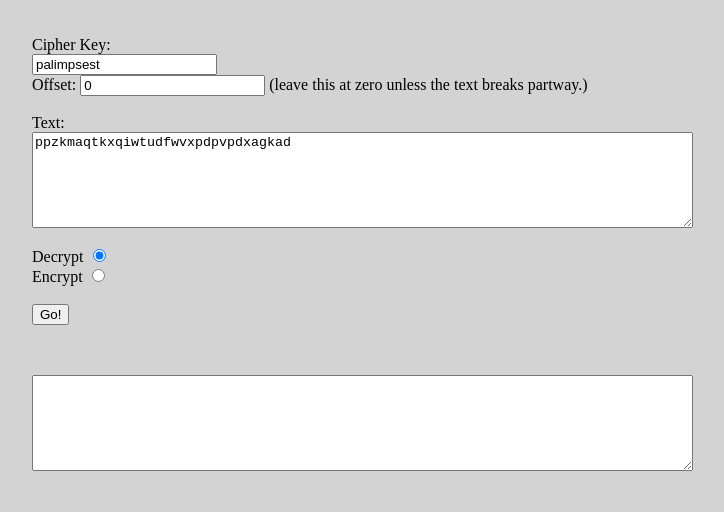
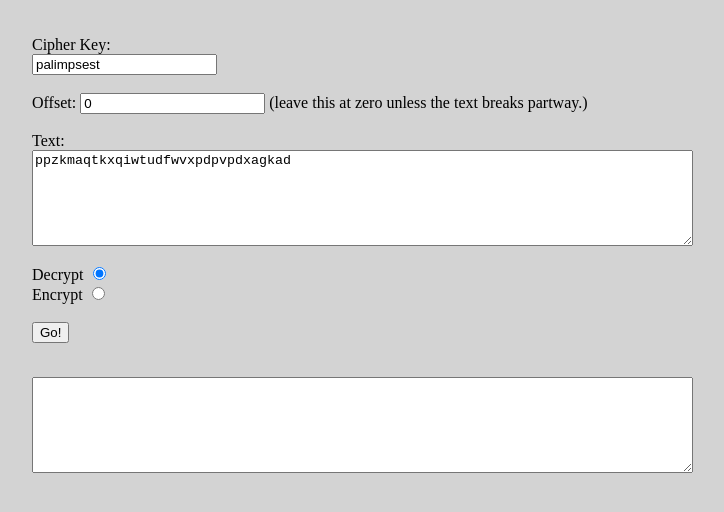
Before and after one commit to flashdas/cipher, a plain HTML site: page index.html in a window 1280 px wide. Shown: the part 104-616 px from the top of the page, without its empty margins (32-756 px from the left). Drawn offline with Linux system fonts and the light colour scheme.

Commit message:
updated readme, html appearance

```diff
--- a/index.html
+++ b/index.html
@@ -60,7 +60,8 @@
     <br>
     <form>
         <label for="cipherKey">Cipher Key:</label><br>
-        <input type="text" id="cipherKey" name="cipherKey" value="palimpsest"><br>
+        <input type="text" id="cipherKey" name="cipherKey" value="palimpsest">
+        <br><br>
 
         <label for="offset">Offset:</label>
         <input type="number" id="offset" value=0 size=3 onclick="js();">
@@ -82,7 +83,6 @@
     </form>
 
     <br>
-    <p></p>
     <textarea id="outputText" name="outputText" readonly rows="6" cols="80"></textarea>
 
 </body>
```
Also changed, not shown: 1 other file.
